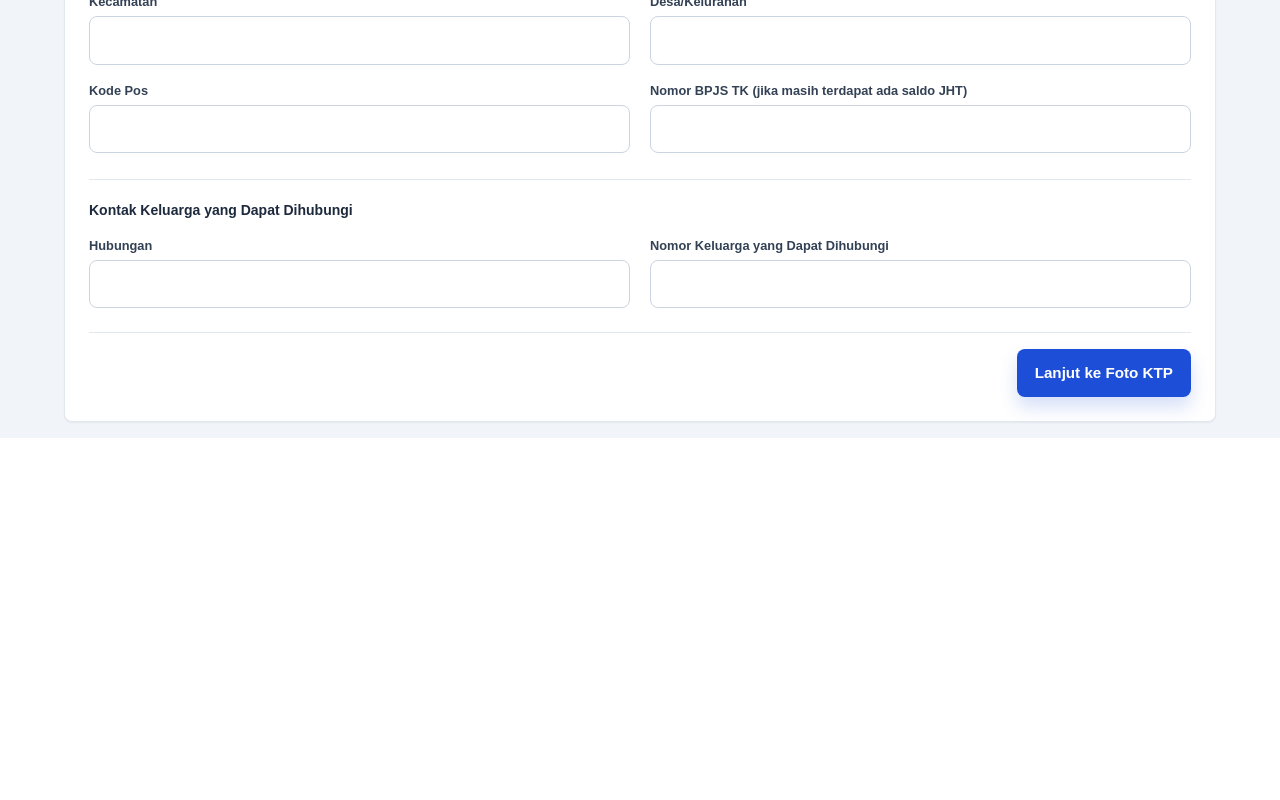
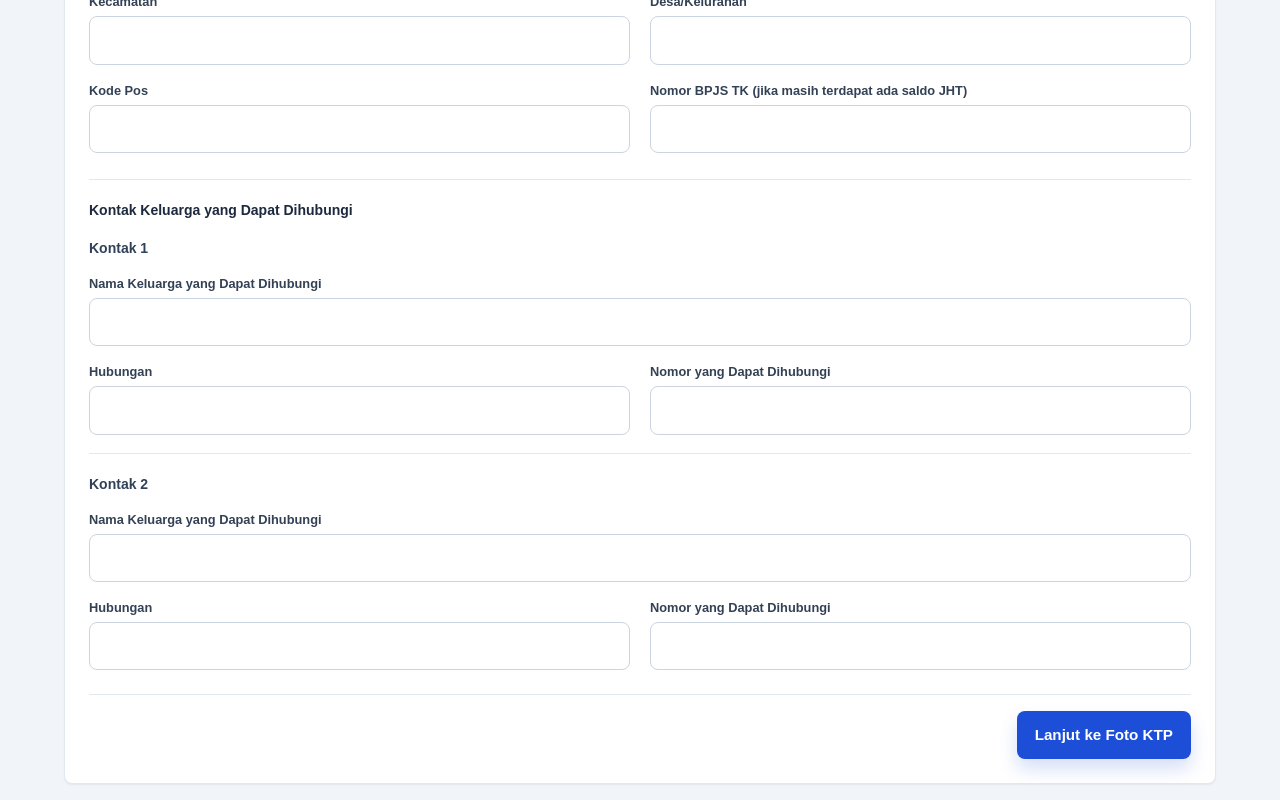
Before and after one commit to lauusz/hr-input-system, a Next.js app: page /input-data in a window 1280 px wide. Shown: the part 955-1755 px from the top of the page. Before the commit the page ends 1393 px from the top, so only its background shows below. Built offline with nearby package versions, Linux system fonts and the light colour scheme.

Commit message:
feat: Update family contact information fields and validation in submission process

```diff
--- a/src/app/api/submit-complete/route.ts
+++ b/src/app/api/submit-complete/route.ts
@@ -83,8 +83,12 @@ export async function POST(req: Request) {
     const noKK = s(kk?.noKK);
     const pendidikanTerakhir = s(kk?.pendidikanTerakhir) || s(form?.pendidikanTerakhir);
     const noHp = s(form?.noHp);
-    const hubunganKeluarga = s(form?.hubunganKeluarga);
-    const noKeluargaDihubungi = s(form?.noKeluargaDihubungi);
+    const namaKontak1 = s(form?.namaKontak1);
+    const hubunganKontak1 = s(form?.hubunganKontak1);
+    const noKontak1 = s(form?.noKontak1);
+    const namaKontak2 = s(form?.namaKontak2);
+    const hubunganKontak2 = s(form?.hubunganKontak2);
+    const noKontak2 = s(form?.noKontak2);
 
     if (!nik || !noKK) {
       return NextResponse.json({ error: 'Data tidak valid (NIK / NoKK kosong)' }, { status: 400 });
@@ -94,11 +98,11 @@ export async function POST(req: Request) {
       return NextResponse.json({ error: 'Pendidikan terakhir wajib diisi' }, { status: 400 });
     }
 
-    if (!hubunganKeluarga || !noKeluargaDihubungi) {
+    if (!namaKontak1 || !hubunganKontak1 || !noKontak1 || !namaKontak2 || !hubunganKontak2 || !noKontak2) {
       return NextResponse.json({ error: 'Data kontak keluarga wajib diisi' }, { status: 400 });
     }
 
-    if (isDuplicatePhoneNumber(noHp, noKeluargaDihubungi)) {
+    if (isDuplicatePhoneNumber(noHp, noKontak1) || isDuplicatePhoneNumber(noHp, noKontak2)) {
       return NextResponse.json({ error: 'Nomor keluarga tidak boleh sama dengan No HP' }, { status: 400 });
     }
 
--- a/src/app/input-data/page.tsx
+++ b/src/app/input-data/page.tsx
@@ -30,8 +30,12 @@ interface KKHeader {
 interface InitialFormData {
   namaLengkap: string;
   noHp: string;
-  hubunganKeluarga: string;
-  noKeluargaDihubungi: string;
+  namaKontak1: string;
+  hubunganKontak1: string;
+  noKontak1: string;
+  namaKontak2: string;
+  hubunganKontak2: string;
+  noKontak2: string;
   noBpjsTk: string;
   email: string;
   agama: string;
@@ -172,8 +176,12 @@ export default function InputDataPage() {
   const [initialForm, setInitialForm] = useState<InitialFormData>({
     namaLengkap: '',
     noHp: '',
-    hubunganKeluarga: '',
-    noKeluargaDihubungi: '',
+    namaKontak1: '',
+    hubunganKontak1: '',
+    noKontak1: '',
+    namaKontak2: '',
+    hubunganKontak2: '',
+    noKontak2: '',
     noBpjsTk: '',
     email: '',
     agama: '',
@@ -255,7 +263,9 @@ export default function InputDataPage() {
     const requiredInitials: (keyof InitialFormData)[] = [
       'namaLengkap', 'noHp', 'email', 'agama', 'namaBank', 'noRekening', 'pendidikanTerakhir',
       'tanggalLahir', 'tempatLahir', 'domisili', 'provinsi',
-      'kabKota', 'kecamatan', 'desaKelurahan', 'kodePos', 'hubunganKeluarga', 'noKeluargaDihubungi'
+      'kabKota', 'kecamatan', 'desaKelurahan', 'kodePos',
+      'namaKontak1', 'hubunganKontak1', 'noKontak1',
+      'namaKontak2', 'hubunganKontak2', 'noKontak2'
     ];
     for (const key of requiredInitials) {
       if (!isFilled(initialForm[key])) {
@@ -264,8 +274,11 @@ export default function InputDataPage() {
       }
     }
 
-    if (isDuplicatePhoneNumber(initialForm.noHp, initialForm.noKeluargaDihubungi)) {
-      alert('Nomor keluarga yang dapat dihubungi tidak boleh sama dengan No HP.');
+    if (
+      isDuplicatePhoneNumber(initialForm.noHp, initialForm.noKontak1)
+      || isDuplicatePhoneNumber(initialForm.noHp, initialForm.noKontak2)
+    ) {
+      alert('Nomor kontak keluarga tidak boleh sama dengan No HP.');
       return;
     }
 
@@ -494,13 +507,35 @@ export default function InputDataPage() {
               <div className="col-span-1 mt-2 border-t border-slate-200 pt-5 md:col-span-2">
                 <h3 className="text-sm font-extrabold text-slate-800">Kontak Keluarga yang Dapat Dihubungi</h3>
               </div>
+              <div className="col-span-1 md:col-span-2">
+                <h4 className="text-sm font-bold text-slate-700">Kontak 1</h4>
+              </div>
+              <div className="col-span-1 md:col-span-2">
+                <label className="lbl">Nama Keluarga yang Dapat Dihubungi</label>
+                <input name="namaKontak1" value={initialForm.namaKontak1} onChange={changeInitialForm} className="inp" required />
+              </div>
               <div>
                 <label className="lbl">Hubungan</label>
-                <input name="hubunganKeluarga" value={initialForm.hubunganKeluarga} onChange={changeInitialForm} className="inp" required />
+                <input name="hubunganKontak1" value={initialForm.hubunganKontak1} onChange={changeInitialForm} className="inp" required />
               </div>
               <div>
-                <label className="lbl">Nomor Keluarga yang Dapat Dihubungi</label>
-                <input name="noKeluargaDihubungi" value={initialForm.noKeluargaDihubungi} onChange={changeInitialFormNumeric} className="inp" required inputMode="numeric" />
+                <label className="lbl">Nomor yang Dapat Dihubungi</label>
+                <input name="noKontak1" value={initialForm.noKontak1} onChange={changeInitialFormNumeric} className="inp" required inputMode="numeric" />
+              </div>
+              <div className="col-span-1 border-t border-slate-200 pt-5 md:col-span-2">
+                <h4 className="text-sm font-bold text-slate-700">Kontak 2</h4>
+              </div>
+              <div className="col-span-1 md:col-span-2">
+                <label className="lbl">Nama Keluarga yang Dapat Dihubungi</label>
+                <input name="namaKontak2" value={initialForm.namaKontak2} onChange={changeInitialForm} className="inp" required />
+              </div>
+              <div>
+                <label className="lbl">Hubungan</label>
+                <input name="hubunganKontak2" value={initialForm.hubunganKontak2} onChange={changeInitialForm} className="inp" required />
+              </div>
+              <div>
+                <label className="lbl">Nomor yang Dapat Dihubungi</label>
+                <input name="noKontak2" value={initialForm.noKontak2} onChange={changeInitialFormNumeric} className="inp" required inputMode="numeric" />
               </div>
             </div>
             <div className="mobile-action-bar justify-end">
--- a/src/lib/submission-row.ts
+++ b/src/lib/submission-row.ts
@@ -43,8 +43,12 @@ export function buildSubmissionRow(
     text(form.kecamatan),
     text(form.desaKelurahan),
     sheetText(form.kodePos),
-    text(form.hubunganKeluarga),
-    sheetText(form.noKeluargaDihubungi),
+    text(form.namaKontak1),
+    text(form.hubunganKontak1),
+    sheetText(form.noKontak1),
+    text(form.namaKontak2),
+    text(form.hubunganKontak2),
+    sheetText(form.noKontak2),
     sheetText(ktp.nik),
     text(ktp.nama),
     text(ktp.tempatLahir),
```
Also changed, not shown: 1 other file (tests, documents, lock files or other folders).
